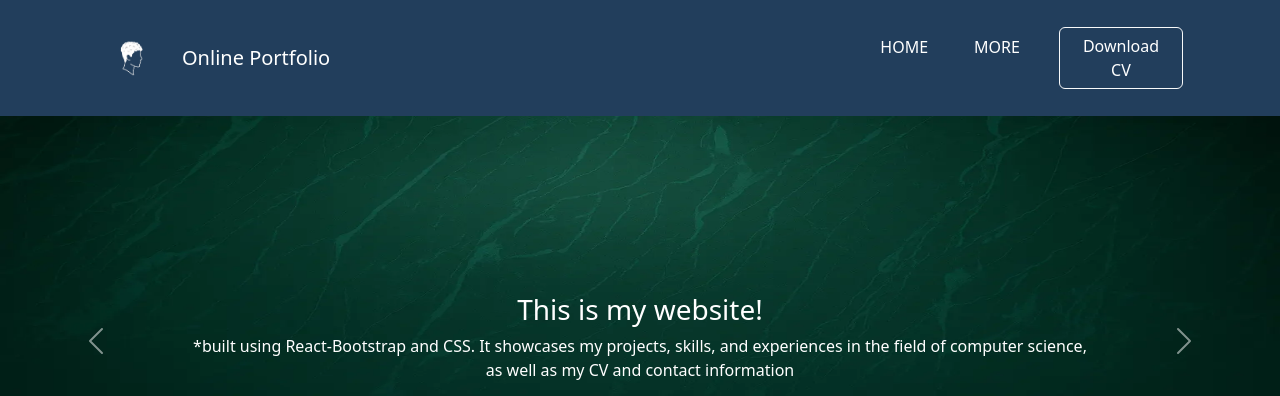
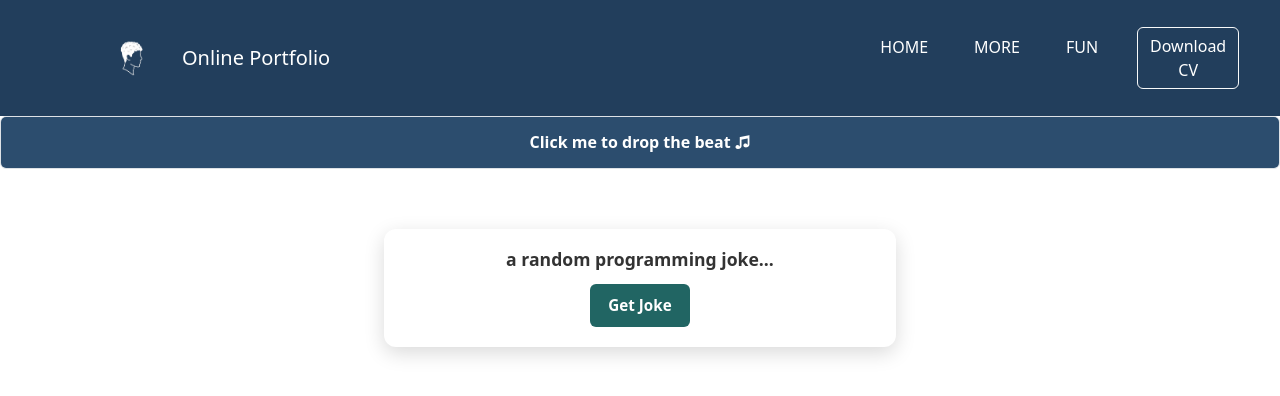
Before and after one commit to fireboyd10/darius-portfolio, a React (Create React App) app: page /darius-portfolio/fun in a window 1280 px wide. Shown: the top 396 px of the page. Built offline with nearby package versions, Linux system fonts and the light colour scheme.

Commit message:
created new page 'FUN' and called an API to get random jokes

```diff
--- a/src/App.css
+++ b/src/App.css
@@ -325,3 +325,55 @@ img.w-100.h-100.object-fit-cover {
 .pictures {
   max-height: 500px;
 }
+
+.fun-page {
+  min-height: 75vh;
+  display: flex;
+  flex-direction: column;
+}
+
+.joke-section {
+  width: 40%;
+  background: #fff;
+  padding: 20px;
+  border-radius: 12px;
+  box-shadow: 0 6px 20px rgba(0, 0, 0, 0.15);
+  text-align: center;
+  margin: 60px auto;
+}
+
+.joke-section h2 {
+  font-size: 1.1rem;
+  font-weight: 600;
+  color: #333;
+  margin-bottom: 14px;
+}
+
+.joke-section button {
+  background: #216563;
+  color: #fff;
+  border: none;
+  padding: 10px 18px;
+  font-size: 0.95rem;
+  font-weight: 600;
+  border-radius: 6px;
+  cursor: pointer;
+  transition: transform 0.2s ease, background-color 0.2s ease;
+}
+
+.joke-section button:hover:not(:disabled) {
+  background-color: #1a4f4d;
+  transform: scale(1.05);
+}
+
+.joke-section button:disabled {
+  background-color: #bbb;
+  cursor: not-allowed;
+}
+
+.joke-text {
+  margin-top: 14px;
+  font-size: 0.95rem;
+  color: #444;
+  line-height: 1.4;
+}
--- a/src/App.js
+++ b/src/App.js
@@ -3,6 +3,7 @@ import "bootstrap/dist/css/bootstrap.min.css";
 import { BrowserRouter as Router, Routes, Route } from 'react-router-dom';
 import { Home } from './pages/Home';
 import { Contact } from './pages/Contact';
+import { Fun } from './pages/Fun';
 import Header from './Components/Header';
 import Footer from './Components/Footer';
 
@@ -15,6 +16,7 @@ function App() {
         <Route path="/" element={<Home />} />
         <Route path="contact" element={<Contact />} />
         <Route path="*" element={<Home />} />
+        <Route path="fun" element={<Fun />} />
       </Routes>
       <Footer />
     </Router>
--- a/src/Components/Header.js
+++ b/src/Components/Header.js
@@ -17,10 +17,10 @@ export default function Header(){
             <Nav className="me-auto">
               <Nav.Link as={Link} to="/">HOME</Nav.Link>
               <Nav.Link as={Link} to="/contact">MORE</Nav.Link>
+              <Nav.Link as={Link} to="/fun">FUN</Nav.Link>
               <a href="CV.pdf" target="_blank" rel="noopener noreferrer" className="btn btn-outline-light ms-3">
                 Download CV
               </a>
-
             </Nav>
           </Navbar.Collapse>
         </Container>
--- a/src/pages/Contact.js
+++ b/src/pages/Contact.js
@@ -1,11 +1,9 @@
 import About from '../Components/About';
-import AccordionText from '../Components/AccordionText';
 import ContactForm from '../Components/ContactForm';
 
 export const Contact = () =>{
     return(
         <div>
-            <AccordionText />
             <About />
             <ContactForm />
         </div>
--- /dev/null
+++ b/src/pages/Fun.js
@@ -0,0 +1,49 @@
+import React, { useState } from 'react';
+import AccordionText from '../Components/AccordionText';
+
+const URL = "https://v2.jokeapi.dev/joke/Programming?blacklistFlags=nsfw,religious,political,racist,sexist,explicit&format=txt&idRange=28-37"
+
+export const Fun = () => {
+  const [joke, setJoke] = useState("");
+  const [loading, setLoading] = useState(false);
+
+  const getJoke = () => {
+    setLoading(true);
+    setJoke("");
+
+    fetch(URL)
+      .then(response => response.text())
+      .then(data => {
+        setTimeout(() => {
+          setJoke(data);
+          setLoading(false);
+        }, 1000);
+      })
+      .catch(error => {
+        console.error("Error fetching joke:", error);
+        setLoading(false);
+      });
+  };
+
+  let jokeElement;
+  if (loading) {
+    jokeElement = <p className="joke-text">Fetching joke... </p>;
+  } else if (joke) {
+    jokeElement = <p className="joke-text">{joke}</p>;
+  } else {
+    jokeElement = null;
+  }
+
+  return (
+    <div className="fun-page">
+      <AccordionText />
+      <div className="joke-section">
+        <h2>a random programming joke...</h2>
+        <button onClick={getJoke} disabled={loading}>
+          {loading ? "Loading..." : "Get Joke"}
+        </button>
+        {jokeElement}
+      </div>
+    </div>
+  );
+}
```
